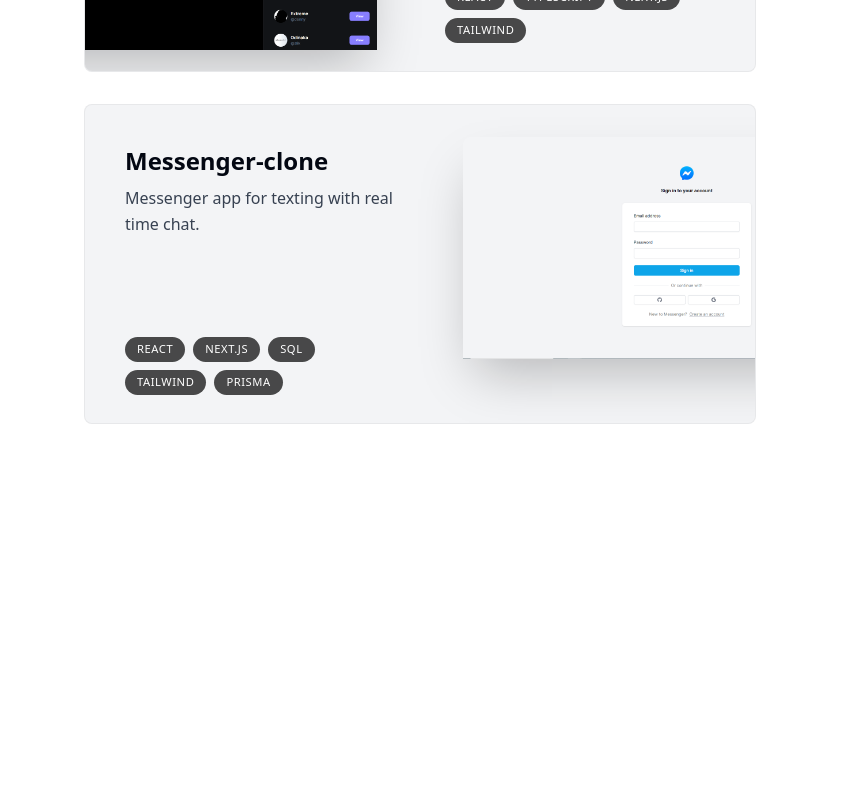
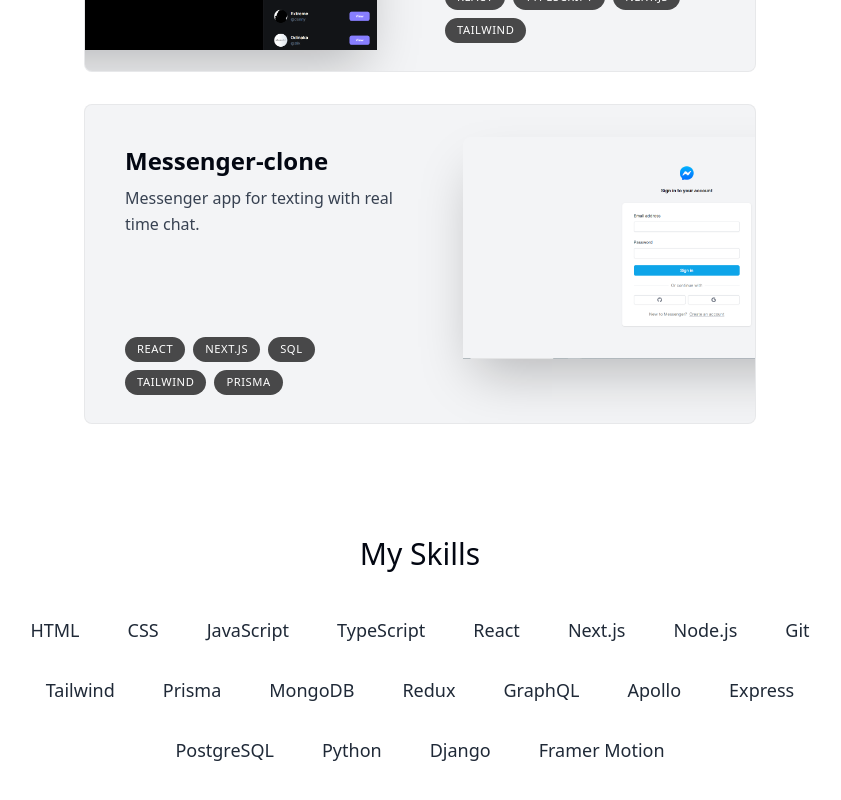
Before and after one commit to HenryCode4/chima, a Next.js app: page / in a window 1280 px wide. Shown: the part 1900-2700 px from the top of the page, without its empty margins (220-1061 px from the left). Before the commit the page ends 2436 px from the top, so only its background shows below. Built offline with nearby package versions, Linux system fonts and the light colour scheme.

Commit message:
skill section

```diff
--- a/app/page.tsx
+++ b/app/page.tsx
@@ -2,6 +2,7 @@
 import Intro from '@/components/Intro'
 import SectionDivider from '@/components/Section-divider'
 import Projects from '@/components/projects'
+import Skills from '@/components/skills'
 
 
 export default function Home() {
@@ -11,6 +12,7 @@
       <SectionDivider />
       <About />
       <Projects />
+      <Skills />
     </main>
   )
 }
--- /dev/null
+++ b/components/skills.tsx
@@ -0,0 +1,53 @@
+"use client";
+
+import React from "react";
+// import SectionHeading from "./section-heading";
+import { skillsData } from "@/lib/data";
+import { useSectionInView } from "@/lib/hooks";
+import { motion } from "framer-motion";
+import SectionHeading from "./SectionHeading";
+
+const fadeInAnimationVariants = {
+  initial: {
+    opacity: 0,
+    y: 100,
+  },
+  animate: (index: number) => ({
+    opacity: 1,
+    y: 0,
+    transition: {
+      delay: 0.05 * index,
+    },
+  }),
+};
+
+export default function Skills() {
+  const { ref } = useSectionInView("Skills");
+
+  return (
+    <section
+      id="skills"
+      ref={ref}
+      className="mb-28 max-w-[53rem] scroll-mt-28 text-center sm:mb-40"
+    >
+      <SectionHeading>My skills</SectionHeading>
+      <ul className="flex flex-wrap justify-center gap-2 text-lg text-gray-800">
+        {skillsData.map((skill, index) => (
+          <motion.li
+            className="bg-white borderBlack rounded-xl px-5 py-3 dark:bg-white/10 dark:text-white/80"
+            key={index}
+            variants={fadeInAnimationVariants}
+            initial="initial"
+            whileInView="animate"
+            viewport={{
+              once: true,
+            }}
+            custom={index}
+          >
+            {skill}
+          </motion.li>
+        ))}
+      </ul>
+    </section>
+  );
+}
```
